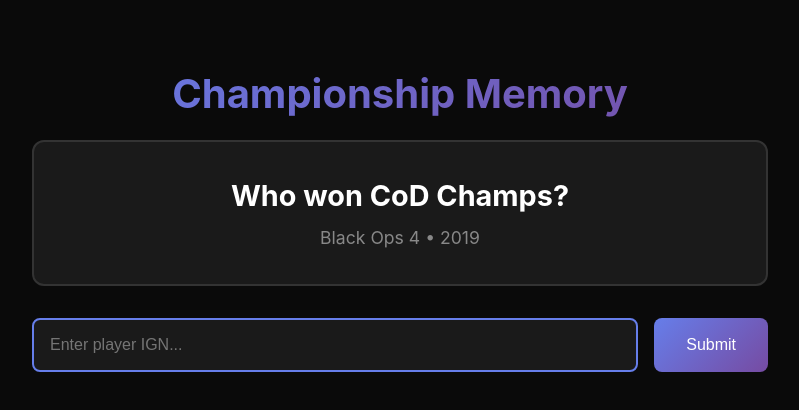
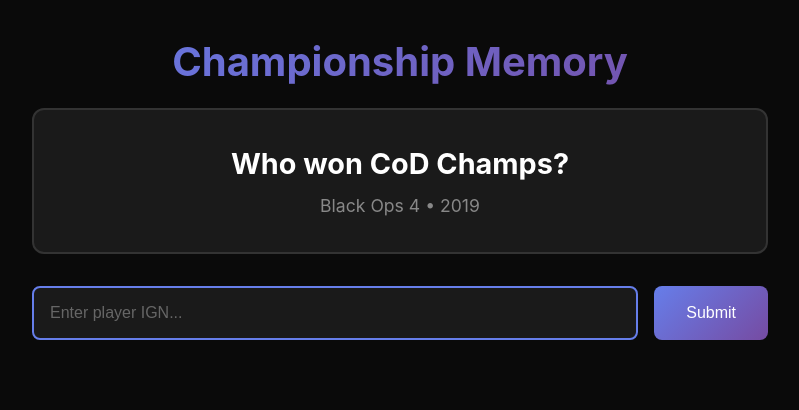
Before and after one commit to GiannfrancoC340/COD-Trivia, a React (Vite) app: page /game2 in a window 1280 px wide. Shown: the top 410 px of the page, without its empty margins (240-1039 px from the left). Built offline with nearby package versions, Linux system fonts and the light colour scheme.

Commit message:
Updated App.css

```diff
--- a/src/App.css
+++ b/src/App.css
@@ -1,10 +1,3 @@
-#root {
-  max-width: 1280px;
-  margin: 0 auto;
-  padding: 2rem;
-  text-align: center;
-}
-
 .App {
   min-height: 100vh;
   background: #0a0a0a;
@@ -46,6 +39,12 @@
   border-radius: 8px;
   padding: 1.5rem;
   text-align: center;
+  transition: transform 0.2s ease, border-color 0.2s ease;
+}
+
+.team-card:hover {
+  transform: translateY(-2px);
+  border-color: #444;
 }
 
 .team-card h3 {
@@ -71,11 +70,16 @@
   border: 2px solid #333;
   border-radius: 8px;
   color: white;
+  transition: border-color 0.3s ease;
 }
 
 .guess-input:focus {
   outline: none;
   border-color: #667eea;
+}
+
+.guess-input::placeholder {
+  color: #666;
 }
 
 .submit-btn {
@@ -85,12 +89,18 @@
   border: none;
   border-radius: 8px;
   font-size: 1rem;
+  font-weight: 500;
   cursor: pointer;
-  transition: opacity 0.3s ease;
+  transition: transform 0.2s ease, opacity 0.3s ease;
 }
 
 .submit-btn:hover {
   opacity: 0.9;
+  transform: translateY(-1px);
+}
+
+.submit-btn:active {
+  transform: translateY(0);
 }
 
 .previous-guesses {
@@ -100,6 +110,7 @@
 .previous-guesses h3 {
   margin-bottom: 1rem;
   color: #aaa;
+  font-size: 1.1rem;
 }
 
 .guess-chip {
@@ -109,6 +120,11 @@
   margin: 0.25rem;
   border-radius: 6px;
   border: 1px solid #444;
+  transition: background 0.2s ease;
+}
+
+.guess-chip:hover {
+  background: #333;
 }
 
 .result-message {
@@ -116,6 +132,18 @@
   padding: 2rem;
   border-radius: 12px;
   margin-top: 2rem;
+  animation: fadeIn 0.5s ease;
+}
+
+@keyframes fadeIn {
+  from {
+    opacity: 0;
+    transform: translateY(10px);
+  }
+  to {
+    opacity: 1;
+    transform: translateY(0);
+  }
 }
 
 .result-message.success {
@@ -126,6 +154,10 @@
 .result-message.failure {
   background: rgba(234, 102, 102, 0.2);
   border: 2px solid #ea6666;
+}
+
+.result-message h2 {
+  margin-bottom: 0.5rem;
 }
 
 .event-prompt {
@@ -154,6 +186,7 @@
 .hints-container h3 {
   margin-bottom: 1rem;
   color: #aaa;
+  font-size: 1.1rem;
 }
 
 .hint {
@@ -162,4 +195,16 @@
   margin-bottom: 0.5rem;
   border-radius: 8px;
   border-left: 4px solid #667eea;
+  animation: slideIn 0.3s ease;
 }
+
+@keyframes slideIn {
+  from {
+    opacity: 0;
+    transform: translateX(-20px);
+  }
+  to {
+    opacity: 1;
+    transform: translateX(0);
+  }
+}
```
